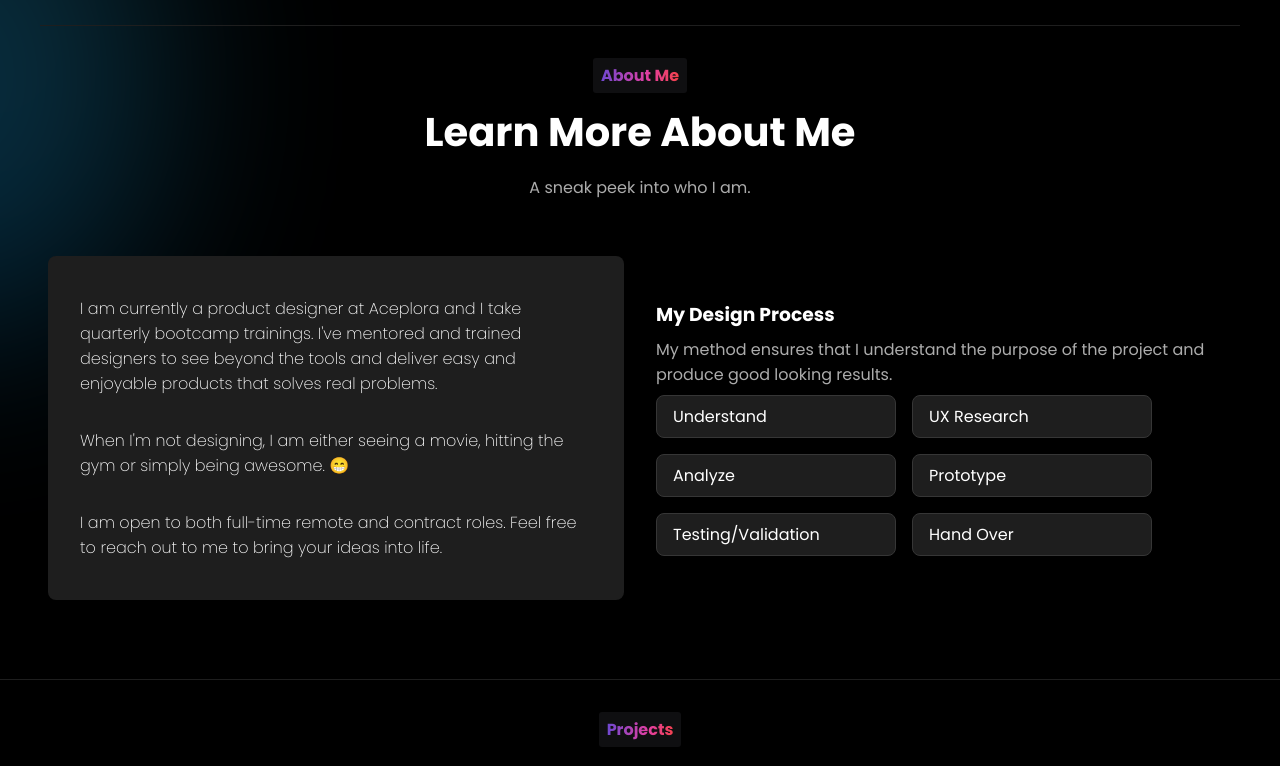
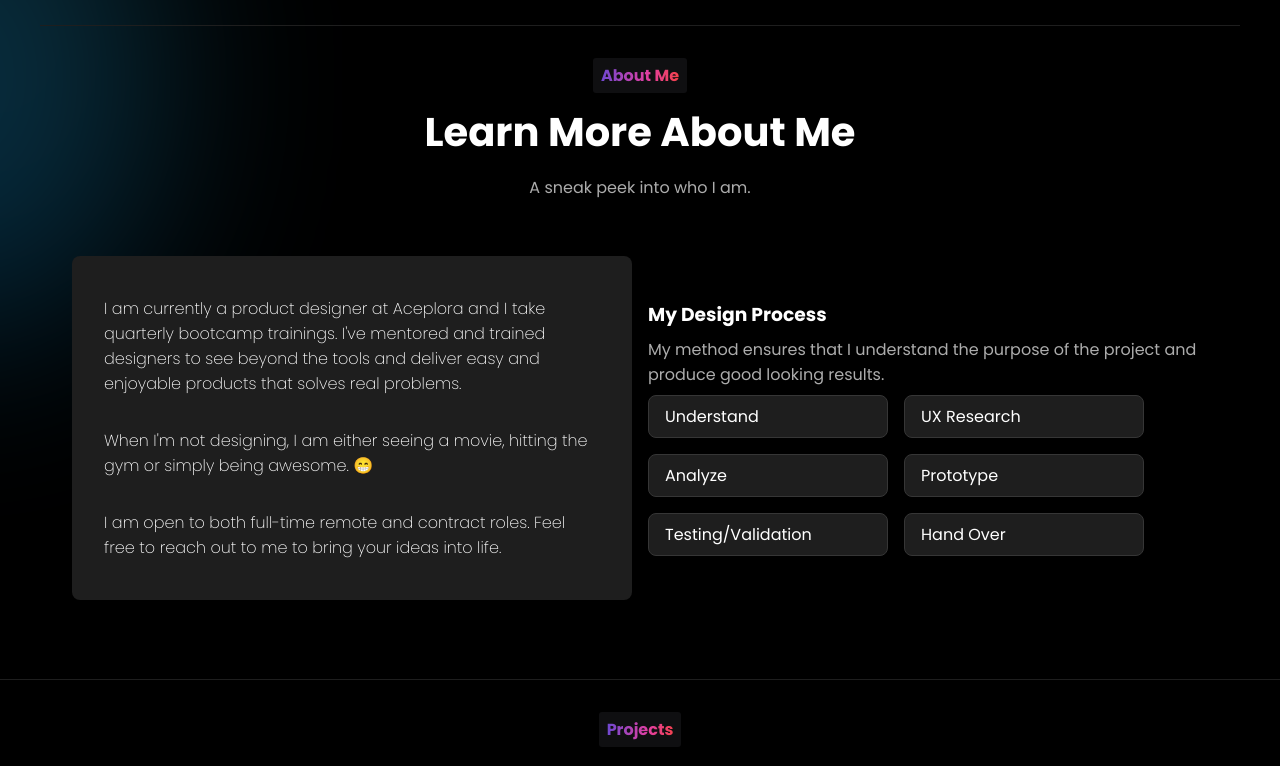
Before and after one commit to PromiseUdo/veraerumaka, a React (Create React App) app: page / in a window 1280 px wide. Shown: the part 566-1332 px from the top of the page. Built offline with nearby package versions, Linux system fonts and the light colour scheme.

Commit message:
nav adjusts

```diff
--- a/src/styles/About.module.scss
+++ b/src/styles/About.module.scss
@@ -6,10 +6,11 @@
   max-width: 75rem;
   margin: 0 auto;
   align-items: center;
-  padding: 0 0.5rem;
+  padding: 0 2rem;
   overflow: hidden;
-  gap: 2rem;
-  @media screen and (max-width: 680px) {
+  gap: 1rem;
+  @media screen and (max-width: 720px) {
+    padding: 0 1rem;
     flex-direction: column;
   }
   .skillBars {
@@ -20,6 +21,7 @@
     width: 100vw;
     text-align: center;
     margin: 0 auto;
+    // padding-left: 2rem;
 
     @media screen and (max-width: 770px) {
       max-width: 85%;
@@ -37,7 +39,7 @@
       align-items: center;
       flex-wrap: wrap;
       gap: 1rem;
-      padding-right: 0 rem;
+      // padding-right: 0 rem;
     }
 
     .process {
@@ -51,13 +53,13 @@
       box-sizing: border-box;
       border: 1.5px solid $color-border-dark;
       border-radius: 0.5rem;
-      @media screen and (max-width: 1030px) {
+      @media screen and (max-width: 1070px) {
         width: 13rem;
       }
-      @media screen and (max-width: 900px) {
+      @media screen and (max-width: 946px) {
         width: 11rem;
       }
-      @media screen and (max-width: 770px) {
+      @media screen and (max-width: 818px) {
         width: 100%;
       }
     }
```
